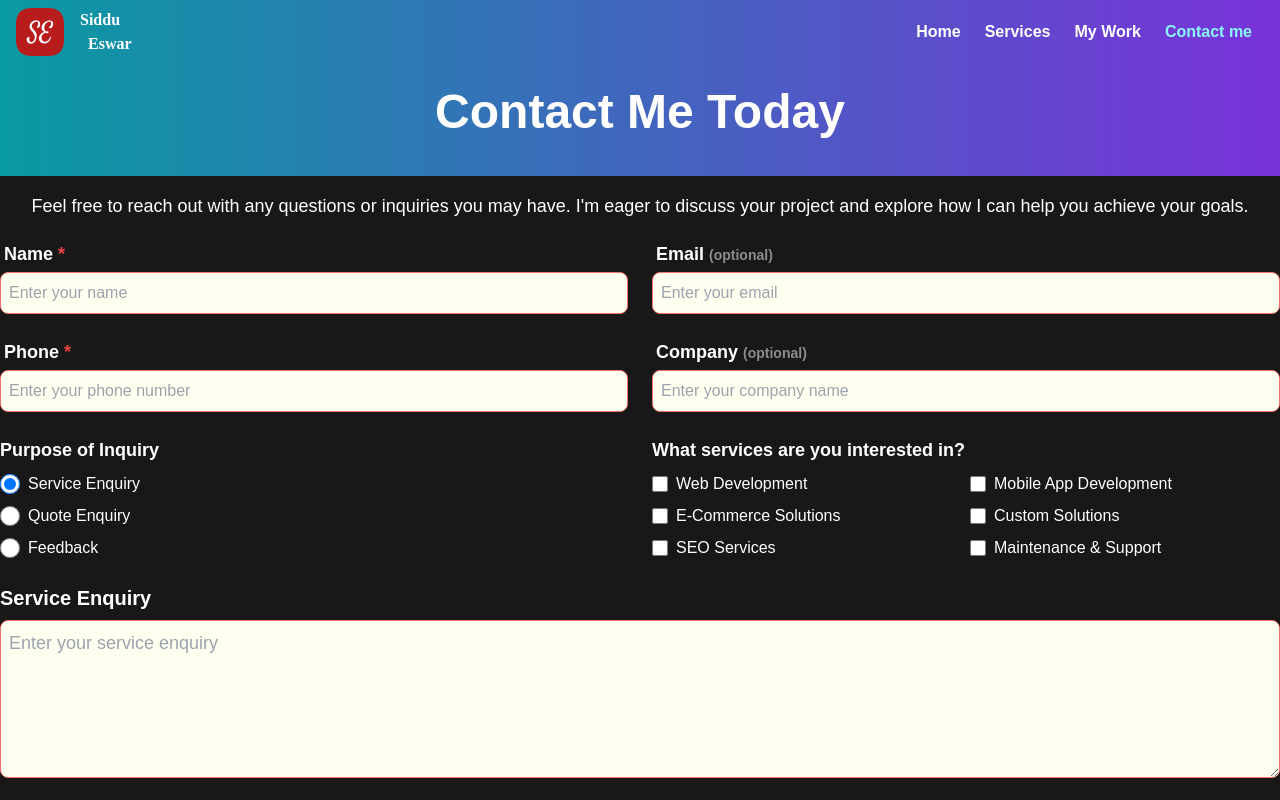
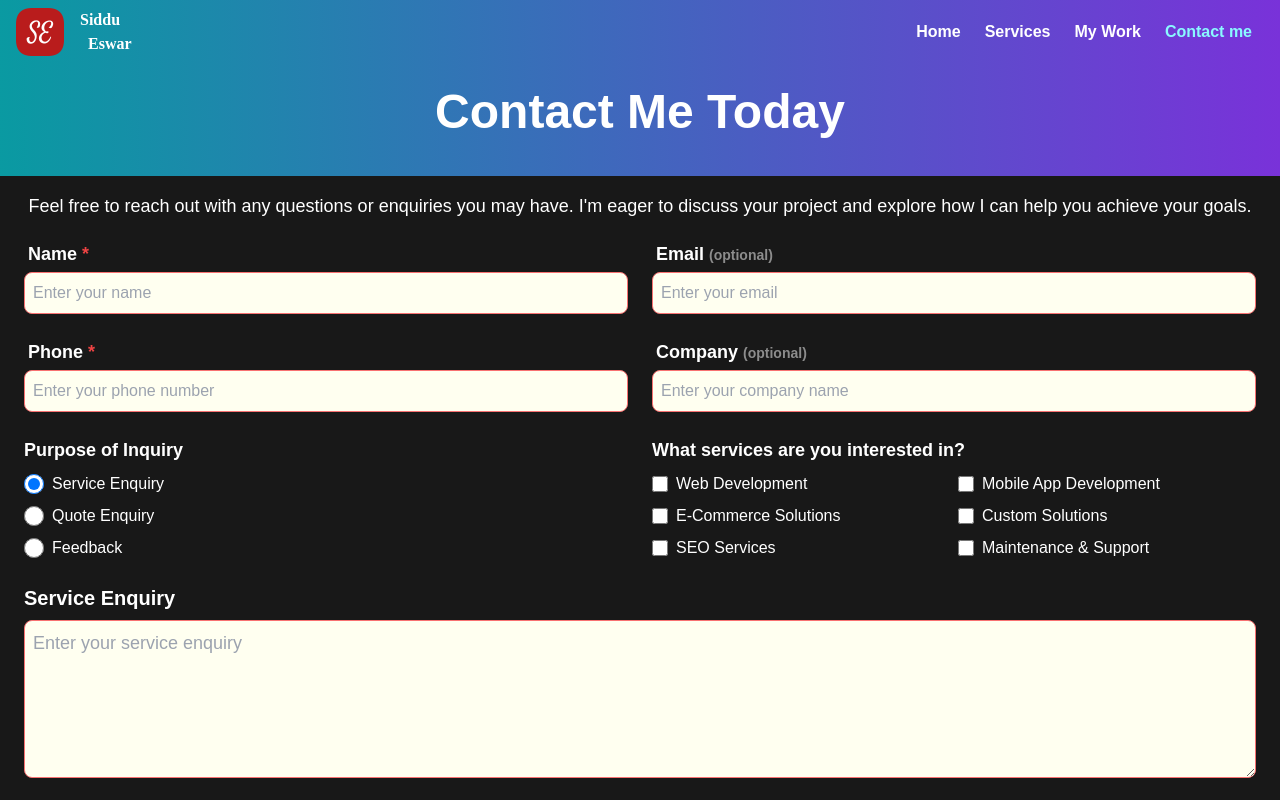
Before and after one commit to Eswarsiddu/portfolio, a React (Vite) app: page /contact-me in a window 1280 px wide. Shown: the top 800 px of the page. Built offline with nearby package versions, Linux system fonts and the light colour scheme; a web font is replaced by a local one.

Commit message:
Contact me is completed

```diff
--- a/index.html
+++ b/index.html
@@ -45,6 +45,7 @@
       rel="stylesheet"
     /> -->
     <!-- <link rel="manifest" href="/site.webmanifest"> -->
+    <!-- <meta name="referrer" content="no-referrer" /> -->
 
     <title>Siddu Eswar</title>
     <style>
--- a/src/CustomComponents/Button.jsx
+++ b/src/CustomComponents/Button.jsx
@@ -1,14 +1,15 @@
 import React from "react";
 
-const Button = ({ children, onClick, secondary = false }) => {
+const Button = ({ children, onClick, secondary = false, disabled }) => {
   return (
     <button
+      disabled={disabled}
       className={
         "py-2 px-4 rounded-md group relative " +
         (secondary
-          ? "bg-red-500 hover:bg-red-600"
+          ? "bg-red-500 hover:bg-red-600 disabled:bg-red-300 text-white disabled:cursor-not-allowed"
           : // "bg-[#54e8f0] hover:bg-[#00f1ff] text-[#181818]"
-            "bg-[#7932d9] hover:bg-[#6925c2]")
+            "bg-[#7932d9] hover:bg-[#6925c2] disabled:bg-[#b3a0f0] text-white disabled:cursor-not-allowed")
       }
       onClick={onClick}
     >
--- a/src/PageLayout/footer.jsx
+++ b/src/PageLayout/footer.jsx
@@ -47,7 +47,7 @@ const Footer = ({ footerRef, footerHeight, setFooterHeight }) => {
       ref={footerRef}
       className=" background-patter bg-gradient-to-r bg-[#7932d936 from-[#00f1ff36] to-[#7932d936]"
     >
-      <div className=" flex justify-between flex-col gap-6 md:gap-0 md:flex-row container mx-auto px-4 md:px-6 border-b border-white border-opacity-30 py-6">
+      <div className=" flex justify-between flex-col gap-6 md:gap-0 md:flex-row container mx-auto md:px-6 border-b border-white border-opacity-30 py-6">
         <div>
           <NavLogo />
         </div>
--- a/src/Pages/ContactMe/index.jsx
+++ b/src/Pages/ContactMe/index.jsx
@@ -6,9 +6,9 @@ import toast from "react-hot-toast";
 
 const emailRegex = /^[a-z0-9._%+-]+@[a-z0-9.-]+\.[a-z]{2,}$/;
 
-
 function ContactMe() {
   const { navBarHeight } = useOutletContext();
+  const [loading, setLoading] = React.useState(false);
   const messageTitleRef = React.useRef(null);
   const messageTextAreaRef = React.useRef(null);
 
@@ -19,7 +19,7 @@ function ContactMe() {
   const purposeRef = React.useRef(null);
   const servicesRef = React.useRef(null);
 
-  const formSubmitted = (e)=>{
+  const formSubmitted = (e) => {
     e.preventDefault();
     toast.dismiss();
     const form = e.target;
@@ -27,57 +27,77 @@ function ContactMe() {
     const data = {};
     for (let [key, value] of formData.entries()) {
       console.log(key, value);
-      if(key === "services"){
-        if(data[key]){
+      if (key === "services") {
+        if (data[key]) {
           data[key].push(value);
-        }
-        else{
+        } else {
           data[key] = [value];
         }
-      }
-      else{
+      } else {
         data[key] = value;
       }
     }
-    if(data.email){
-      if(!emailRegex.test(data.email)){
+    if (data.email) {
+      if (!emailRegex.test(data.email)) {
         toast.error("Invalid Email");
         emailRef.current?.focus();
-        window.scrollTo(0,0);
+        window.scrollTo(0, 0);
         // emailRef.current?.scrollIntoView();
         return;
       }
     }
-    if(!data.services){
+    if (!data.services) {
       toast.error("Please select a service");
       servicesRef.current?.focus();
-      window.scrollTo(0,servicesRef.current?.offsetTop-120);
+      window.scrollTo(0, servicesRef.current?.offsetTop - 120);
       return;
     }
-    if(messageTextAreaRef.current.value.length < 10){
+    if (messageTextAreaRef.current.value.length < 10) {
       toast.error("Message should be atleast 10 characters long");
       messageTextAreaRef.current.focus();
-      window.scrollTo(0,messageTextAreaRef.current.offsetTop-120);
+      window.scrollTo(0, messageTextAreaRef.current.offsetTop - 120);
       return;
     }
     data.message = messageTextAreaRef.current?.value;
     toast.promise(
-      new Promise(async(resolve, reject) => {
+      new Promise(async (resolve, reject) => {
+        try {
+          setLoading(true);
+          const res = await fetch(
+            "https://4x2ipky4ra2fplylzj7nrzgqc40xpdim.lambda-url.ap-south-1.on.aws/",
+            {
+              method: "POST",
+              body: JSON.stringify(data),
+              headers: {
+                "Content-Type": "application/json",
+              },
+            }
+          );
+          setLoading(false);
+          if (res.ok) {
             resolve();
-        // setTimeout(() => {
-        //   // resolve();
-        //   // reject();
-        // }, 2000);
-      },),
+            e.target.reset();
+          } else {
+            reject();
+          }
+        } catch (e) {
+          console.log(e);
+          setLoading(false);
+          reject();
+        }
+      }),
       {
-        loading: "Submitting Form",
-        success: "Form Submitted",
-        error: "Error Submitting Form"
+        loading: "Submitting Form, Please Wait",
+        success: "Thank you for submitting the form",
+        error: "Error Submitting Form, Please Try Again",
+      },
+      {
+        duration: 5000,
       }
-    )
+    );
     // toast.success("Form Submitted");
-    console.log(data);
-  }
+    // console.log(data);
+  };
   return (
     <>
       <h1
@@ -86,7 +106,7 @@ function ContactMe() {
       >
         <span className="block translate-y-1/2">Contact Me Today</span>
       </h1>
-      <div className="flex flex-col gap-1 items-center justify-between container mx-auto">
+      <div className="flex flex-col gap-1 items-center justify-between container mx-auto md:px-6 2xl:px-0">
         {/* <div className=" w-1/2 lg:w-1/3"> */}
         {/* <h2 className="text-3xl font-medium">I am here to help</h2> */}
         {/* <p className="py-2 text-lg">
@@ -96,18 +116,23 @@ function ContactMe() {
             tailored solutions to meet your specific needs.
           </p> */}
         <p className="text-base lg:text-lg mb-4">
-          Feel free to reach out with any questions or inquiries you may have.
+          Feel free to reach out with any questions or enquiries you may have.
           I'm eager to discuss your project and explore how I can help you
           achieve your goals.
         </p>
         {/* </div> */}
         <div className=" w-full mb-8 max-w-[1400px] mx-auto">
-          <form className=" grid grid-cols-1 lg:grid-cols-2 gap-4 lg:gap-6" onSubmit={formSubmitted}>
+          <form
+            className="flex flex-col gap-4 lg:gap-6 w-full"
+            onSubmit={formSubmitted}
+          >
+            <div className="grid grid-cols-1 md:grid-cols-2 gap-4 md:gap-6">
               <InputGroup
                 label="Name"
                 type="text"
                 name="name"
                 namedRef={nameRef}
+                disabled={loading}
                 placeholder="Enter your name"
                 required
               />
@@ -117,6 +142,7 @@ function ContactMe() {
                 name="email"
                 namedRef={emailRef}
                 pattern={"[a-z0-9._%+-]+@[a-z0-9.-]+.[a-z]{2,}$"}
+                disabled={loading}
                 placeholder="Enter your email"
               />
               <InputGroup
@@ -126,6 +152,7 @@ function ContactMe() {
                 namedRef={phoneRef}
                 maxNumber={10}
                 placeholder="Enter your phone number"
+                disabled={loading}
                 required
                 pattern={"[0-9]{10}"}
               />
@@ -134,8 +161,10 @@ function ContactMe() {
                 type="text"
                 name="company"
                 namedRef={companyRef}
+                disabled={loading}
                 placeholder="Enter your company name"
               />
+
               <div>
                 <label htmlFor="" className=" text-lg font-bold ">
                   Purpose of Inquiry
@@ -147,6 +176,7 @@ function ContactMe() {
                       id="question"
                       name="purpose"
                       value="Service Enquiry"
+                      disabled={loading}
                       onChange={(e) => {
                         messageTitleRef.current.innerHTML = "Service Enquiry";
                         messageTextAreaRef.current.placeholder =
@@ -165,6 +195,7 @@ function ContactMe() {
                       id="project"
                       name="purpose"
                       value="Quote Enquiry"
+                      disabled={loading}
                       onChange={(e) => {
                         messageTitleRef.current.innerHTML = "Quote Enquiry";
                         messageTextAreaRef.current.placeholder =
@@ -182,6 +213,7 @@ function ContactMe() {
                       id="partnership"
                       name="purpose"
                       value="Feedback"
+                      disabled={loading}
                       onChange={(e) => {
                         messageTitleRef.current.innerHTML = "Feedback";
                         messageTextAreaRef.current.placeholder =
@@ -189,10 +221,7 @@ function ContactMe() {
                       }}
                       className="w-5 h-5 cursor-pointer"
                     />
-                  <label
-                    htmlFor="partnership"
-                    className=" cursor-pointer"
-                  >
+                    <label htmlFor="partnership" className=" cursor-pointer">
                       Feedback
                     </label>
                   </div>
@@ -212,6 +241,7 @@ function ContactMe() {
                           id={service.title.split(" ").join("-")}
                           name="services"
                           className="w-4 h-4 cursor-pointer"
+                          disabled={loading}
                           value={service.title}
                           // required
                         />
@@ -224,6 +254,7 @@ function ContactMe() {
                       </div>
                     );
                   })}
+                </div>
               </div>
             </div>
             <div className="col-span-2">
@@ -240,6 +271,7 @@ function ContactMe() {
                 className=" rounded-lg p-2 border border-red-400 focus:border-[#7932d9] focus:outline-2 focus:outline-[#7932d9] ring-0 w-full bg-[#FFFFF0] text-black text-base lg:text-lg mt-2 autofill:bg-white"
                 placeholder="Enter your service enquiry"
                 rows={5}
+                disabled={loading}
                 required
               ></textarea>
             </div>
@@ -253,9 +285,7 @@ function ContactMe() {
             Submit
           </button> */}
             <div>
-          <Button>
-            Submit
-          </Button>
+              <Button disabled={loading}>Submit</Button>
             </div>
           </form>
         </div>
```
Lines whose indentation alone changed are shown as unchanged.
